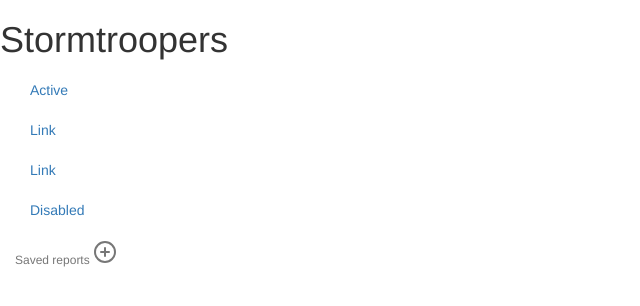
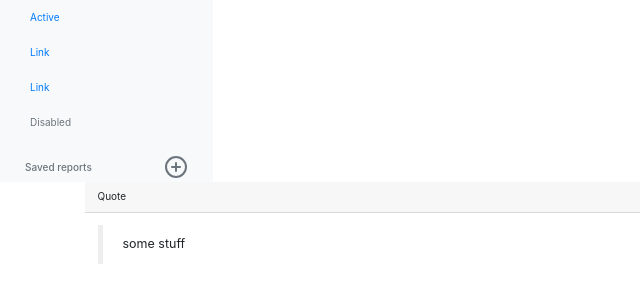
Before and after one commit to gloriali99/Stormtroopers-, a Flask app: template templates/index.html in a window 1280 px wide. Shown: the top 306 px of the page, without its empty margins (0-640 px from the left). Run offline with Flask 2, Linux system fonts and the light colour scheme; the template is opened without the code that fills it, so the values that code supplies are empty; some libraries are stand-ins or nearby versions.

Commit message:
changes to the interface

```diff
--- a/templates/index.html
+++ b/templates/index.html
@@ -7,15 +7,13 @@
 <script type="text/javascript" src="main.js"> </script>
 <link rel="stylesheet" type="text/css" href="main.css"> </link>-->
 <link rel="stylesheet" href="https://maxcdn.bootstrapcdn.com/bootstrap/3.4.1/css/bootstrap.min.css">
-<script src="https://ajax.googleapis.com/ajax/libs/jquery/3.4.1/jquery.min.js"></script>
-<script src="https://maxcdn.bootstrapcdn.com/bootstrap/3.4.1/js/bootstrap.min.js"></script>
+<link rel="stylesheet" href="https://stackpath.bootstrapcdn.com/bootstrap/4.4.1/css/bootstrap.min.css" integrity="sha384-Vkoo8x4CGsO3+Hhxv8T/Q5PaXtkKtu6ug5TOeNV6gBiFeWPGFN9MuhOf23Q9Ifjh" crossorigin="anonymous">
+<script src="https://code.jquery.com/jquery-3.4.1.slim.min.js" integrity="sha384-J6qa4849blE2+poT4WnyKhv5vZF5SrPo0iEjwBvKU7imGFAV0wwj1yYfoRSJoZ+n" crossorigin="anonymous"></script>
+<script src="https://cdn.jsdelivr.net/npm/popper.js@1.16.0/dist/umd/popper.min.js" integrity="sha384-Q6E9RHvbIyZFJoft+2mJbHaEWldlvI9IOYy5n3zV9zzTtmI3UksdQRVvoxMfooAo" crossorigin="anonymous"></script>
+<script src="https://stackpath.bootstrapcdn.com/bootstrap/4.4.1/js/bootstrap.min.js" integrity="sha384-wfSDF2E50Y2D1uUdj0O3uMBJnjuUD4Ih7YwaYd1iqfktj0Uod8GCExl3Og8ifwB6" crossorigin="anonymous"></script>
 </head>
 
 <body onload="loadDashboard();">
-
-<div class="jumbo text-top-left">
-    <h1> Stormtroopers </h1>
-</div>
 
 <div class="container-fluid">
     <div class="row">
@@ -40,14 +38,28 @@
                 <a class="d-flex align-items-center text-muted" href="#" aria-label="Add a new report">
                   <svg xmlns="http://www.w3.org/2000/svg" width="24" height="24" viewBox="0 0 24 24" fill="none" stroke="currentColor" stroke-width="2" stroke-linecap="round" stroke-linejoin="round" class="feather feather-plus-circle"><circle cx="12" cy="12" r="10"></circle><line x1="12" y1="8" x2="12" y2="16"></line><line x1="8" y1="12" x2="16" y2="12"></line></svg>
                 </a>
-              </h6>
+            </h6>
         </nav>
-        </div>
-
-
+    </div>
 </div>
 
 
+<!--This is the body of the page -->
+<div class="container">
+    <div class="row">
+        <div class="col-lg-7">
+            <div class="card-header">
+            Quote
+            </div>
+            <div class="card-body">
+            <blockquote class="blockquote mb-0">
+                <p>some stuff</p>
+            </blockquote>
+        </div>
+    </div>
+</div>
+
 </body>
 
+
 </html>
```
